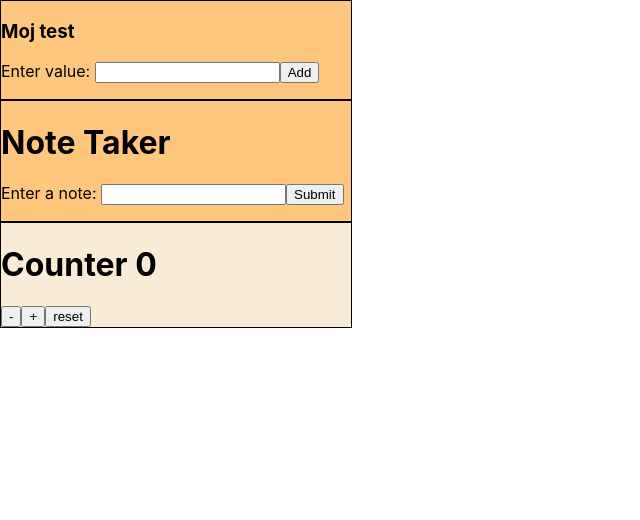
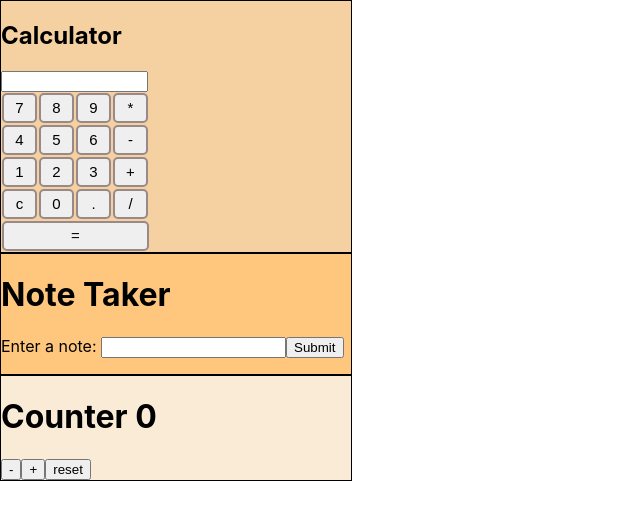
Before and after one commit to bokigolic/react-practice, a React (Create React App) app: page / in a window 1280 px wide. Shown: the top 520 px of the page, without its empty margins (0-640 px from the left). Built offline with nearby package versions, Linux system fonts and the light colour scheme.

Commit message:
created calculator

```diff
--- a/src/App.css
+++ b/src/App.css
@@ -14,3 +14,30 @@
   height: auto;
   background-color: rgb(255, 199, 125);
 }
+
+.calculator{
+  border: 1px solid black;
+  width: 350px;
+  height: auto;
+  background-color: rgb(245, 208, 161);
+
+}
+.calculator button{
+  width: 35px;
+  height: 30px;
+  align-items: center;
+  text-align: center;
+  font-size: 15px;
+  margin: 1px;
+  border: 2px solid rgb(152, 138, 138);
+  cursor: pointer;
+  border-radius: 5px;
+}
+
+.calculator input{
+  width: 139px;
+}
+
+.calculator .jednako{
+  width: 147px;
+}
--- a/src/component/NoteTaker.js
+++ b/src/component/NoteTaker.js
@@ -38,7 +38,7 @@ const NoteTaker = () => {
       </form>
       <ol>
         {notes.map(note => (
-          <li key={note.id}>{note.text} {note.number}</li>
+          <li key={note.id}>{note.text}</li>
         ))}
       </ol>
     </div>
--- a/src/component/Test2.js
+++ b/src/component/Test2.js
@@ -1,46 +1,50 @@
 import { useState } from "react";
 import { v4 as uuidv4 } from 'uuid';
 
+const Test2 = () => {
 
 
-const Test2 = () => {
 
-  const [input, setInput] = useState();
-  const [dugme, setDugme] = useState([])
+  const handleClick = () =>{
 
-  const handleChange = (e) => {
-    setInput(e.target.value)
-  }
-
-  const handleClick = (e) => {
-    e.preventDefault()
-
-    const unos = {
-      id: uuidv4(),
-      text: input
-    }
-
-    setDugme([...dugme, unos])
   }
   return (
-    <div className="note">
-      <h3>Moj test</h3>
-      <label>Enter value: </label>
-      <input
-        type='text'
-        value={input}
-        onChange={handleChange}
+    <div className="calculator">
+      <h2>Calculator</h2>
+     <div>
+      <div className="input">
+        <input />
+      </div>
+     <button type="button" onClick={handleClick}>7</button>
+      <button type="button" onClick={handleClick}>8</button>
+      <button type="button" onClick={handleClick}>9</button>
+      <button type="button" onClick={handleClick}>*</button>
+     </div>
+      <div>
+      <button type="button" onClick={handleClick}>4</button>
+      <button type="button" onClick={handleClick}>5</button>
+      <button type="button" onClick={handleClick}>6</button>
+      <button type="button" onClick={handleClick}>-</button>
 
+      </div>
 
-      />
-      <button type="button" onClick={handleClick}>Add</button>
-
-      <ol>
-        {dugme.map(note => (
-          <li key={note.id}>{note.text} {note.number}</li>
-        ))}
-      </ol>
+      <div>
+      <button type="button" onClick={handleClick}>1</button>
+      <button type="button" onClick={handleClick}>2</button>
+      <button type="button" onClick={handleClick}>3</button>
+      <button type="button" onClick={handleClick}>+</button>
+      </div>
+      <div>
+      <button type="button" onClick={handleClick}>c</button>
+      <button type="button" onClick={handleClick}>0</button>
+      <button type="button" onClick={handleClick}>.</button>
+      <button type="button" onClick={handleClick}>/</button>
+      </div>
+      <div>
+      <button className="jednako" type="button" onClick={handleClick}>=</button>
+      </div>
     </div>
   )
 }
+
 export default Test2;
```
